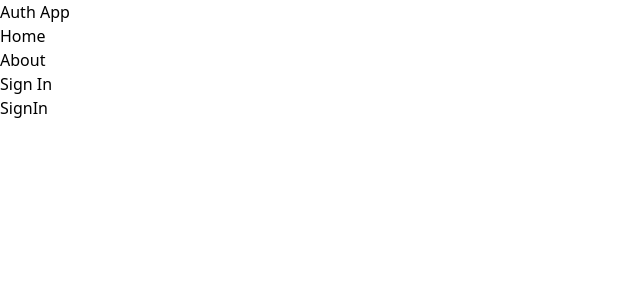
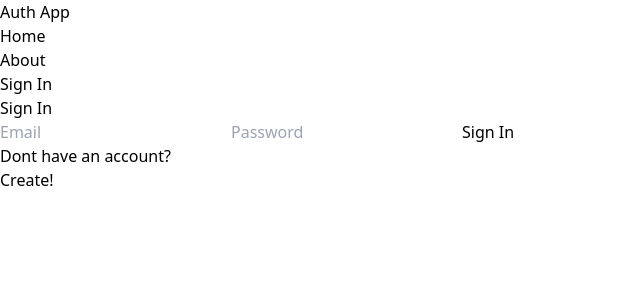
Before and after one commit to pokeuq/MERN-Auth, a React (Vite) app in the folder MERN auth/: page /sign-in in a window 1280 px wide. Shown: the top 300 px of the page, without its empty margins (0-640 px from the left). Built offline with nearby package versions, Linux system fonts and the light colour scheme.

Commit message:
complete sign in page functionality

```diff
--- a/MERN auth/src/pages/SignIn.jsx
+++ b/MERN auth/src/pages/SignIn.jsx
@@ -1,7 +1,81 @@
-import React from 'react'
+import { useState } from "react";
+import { Link, useNavigate } from "react-router-dom";
+
 
 export default function SignIn() {
+  const [error, setError] = useState(false);
+  const [loading, setLoading] = useState(false);
+  const [formData, setFormData] = useState({});
+
+  const navigate = useNavigate()
+
+  const handleChange = (e) => {
+    setFormData({ ...formData, [e.target.id]: e.target.value });
+  };
+
+  const handleSubmit = async (e) => {
+    e.preventDefault();
+
+    try {
+      setError(false);
+      setLoading(true);
+
+      const res = await fetch("/api/auth/signin", {
+        method: "POST",
+        headers: {
+          "Content-Type": "application/json",
+        },
+        body: JSON.stringify(formData),
+      });
+
+      const data = await res.json();
+      setLoading(false);
+
+      navigate('/')
+    } catch (error) {
+      setLoading(false);
+      setError(true);
+    }
+  };
+
   return (
-    <div>SignIn</div>
-  )
+    <div className="p-3 max-w-lg m-auto ">
+      <h1 className="text-3xl text-center font-semibold my-7">Sign In</h1>
+
+      <form onSubmit={handleSubmit} className="flex flex-col gap-4">
+
+        <input
+          type="email"
+          placeholder="Email"
+          id="email"
+          className="bg-slate-100 p-3 rounded-lg outline-none"
+          onChange={handleChange}
+        />
+        <input
+          type="password"
+          placeholder="Password"
+          id="password"
+          className="bg-slate-100 p-3 rounded-lg outline-none"
+          onChange={handleChange}
+        />
+        <button
+          disabled={loading}
+          className="bg-slate-700 text-white p-3 rounded-lg uppercase hover:opacity-95 disabled:opacity-70"
+        >
+          {loading ? "Loading.." : "Sign In"}
+        </button>
+      </form>
+      <div className="flex gap-2 mt-3 font-semibold justify-center">
+        <p>Dont have an account?</p>
+        <Link to="/sign-up">
+          <span className="font-bold text-blue-400 hover:text-blue-500 transition">Create!</span>
+        </Link>
+      </div>
+      {error && (
+        <p className="flex text-red-700 font-bold mt-3 justify-center">
+          Something went wrong :c
+        </p>
+      )}
+    </div>
+  );
 }
--- a/MERN auth/src/pages/SignUp.jsx
+++ b/MERN auth/src/pages/SignUp.jsx
@@ -1,10 +1,12 @@
 import { useState } from "react";
-import { Link } from "react-router-dom";
+import { Link, useNavigate } from "react-router-dom";
 
 export default function SignUp() {
   const [error, setError] = useState(false);
   const [loading, setLoading] = useState(false);
   const [formData, setFormData] = useState({});
+
+  const navigate = useNavigate()
 
   const handleChange = (e) => {
     setFormData({ ...formData, [e.target.id]: e.target.value });
@@ -28,6 +30,8 @@
       });
       const data = await res.json();
       setLoading(false);
+
+      navigate('/sign-in')
     } catch (error) {
       setLoading(false);
       setError(true);
@@ -48,7 +52,7 @@
         />
         <input
           type="email"
-          placeholder="Example@gmail.com"
+          placeholder="Email"
           id="email"
           className="bg-slate-100 p-3 rounded-lg outline-none"
           onChange={handleChange}
@@ -70,11 +74,11 @@
       <div className="flex gap-2 mt-3 font-semibold justify-center">
         <p>Already have an account?</p>
         <Link to="/sign-in">
-          <span className="font-bold text-blue-400 hover:text-blue-500 transition">I'm logged in!</span>
+          <span className="font-bold text-blue-400 hover:text-blue-500 transition">Im logged in!</span>
         </Link>
       </div>
       {error && (
-        <p className="text-red-700 font-bold mt-3">
+        <p className="flex text-red-700 font-bold mt-3 justify-center">
           Something went wrong :c
         </p>
       )}
```
Also changed, not shown: 1 other file (tests, documents, lock files or other folders).
